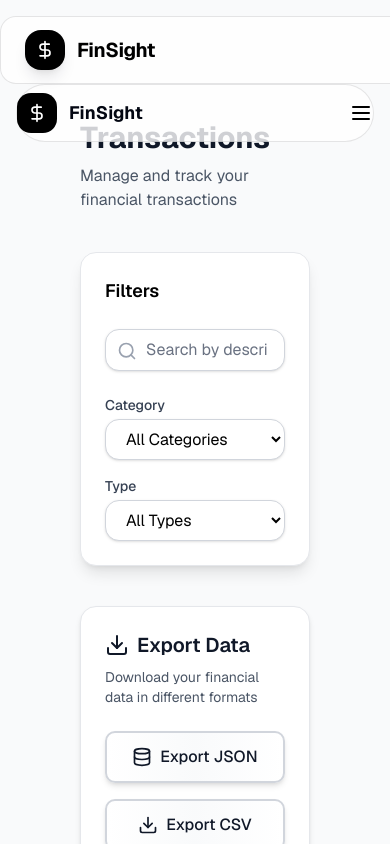
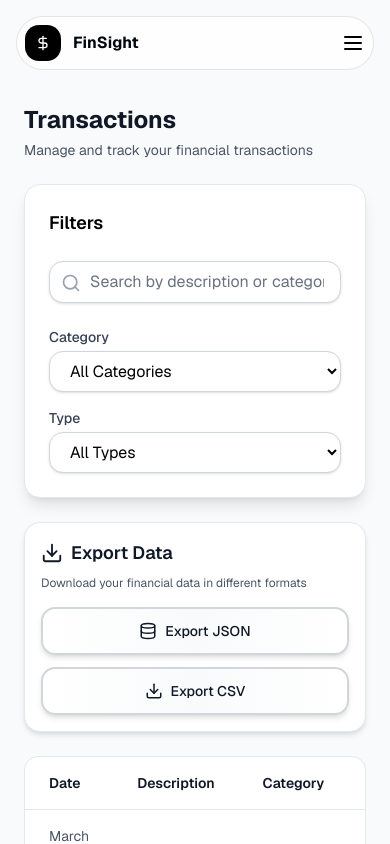
Before and after one commit to Hariprasath2030/FinSight, a Next.js app: page /transactions in a window 390 px wide. Shown: the top 844 px of the page. Built offline with nearby package versions, Linux system fonts and the light colour scheme.

Commit message:
Updated all the pages with responsive

```diff
--- a/app/analytics/page.tsx
+++ b/app/analytics/page.tsx
@@ -25,24 +25,34 @@ export default function AnalyticsPage() {
       initial={{ opacity: 0 }}
       animate={{ opacity: 1 }}
       transition={{ duration: 0.6 }}
-      className="relative space-y-10"
+      className="relative space-y-6 sm:space-y-8 lg:space-y-10"
     >
       <div>
-        <h1 className="text-3xl font-bold text-gray-900 dark:text-white">
+        <h1 className="text-2xl sm:text-3xl font-bold text-gray-900 dark:text-white">
           Analytics
         </h1>
-        <p className="mt-2 text-gray-600 dark:text-gray-400">
+        <p className="mt-1 sm:mt-2 text-sm sm:text-base text-gray-600 dark:text-gray-400">
           Comprehensive financial analysis and trends
         </p>
       </div>
-      <div className="grid grid-cols-1 gap-6 lg:grid-cols-2">
-        {loading ? <SkeletonChart /> : <IncomExpenseChart />}
-        {loading ? <SkeletonChart /> : <SavingsRateChart />}
+
+      <div className="grid grid-cols-1 gap-4 sm:gap-6 lg:grid-cols-2">
+        <div className="w-full overflow-hidden rounded-2xl">
+          {loading ? <SkeletonChart /> : <IncomExpenseChart />}
+        </div>
+
+        <div className="w-full overflow-hidden rounded-2xl">
+          {loading ? <SkeletonChart /> : <SavingsRateChart />}
+        </div>
       </div>
 
-      <div className="grid grid-cols-1 gap-6 lg:grid-cols-2">
-        {loading ? <SkeletonChart /> : <BalanceTrendChart />}
-        {loading ? <SkeletonChart /> : <SpendingCategoryChart />}
+      <div className="grid grid-cols-1 gap-4 sm:gap-6 lg:grid-cols-2">
+        <div className="w-full overflow-hidden rounded-2xl">
+          {loading ? <SkeletonChart /> : <BalanceTrendChart />}
+        </div>
+        <div className="w-full overflow-hidden rounded-2xl">
+          {loading ? <SkeletonChart /> : <SpendingCategoryChart />}
+        </div>
       </div>
     </MotionDiv>
   );
--- a/app/transactions/page.tsx
+++ b/app/transactions/page.tsx
@@ -85,21 +85,25 @@ export default function TransactionsPage() {
     <motion.div
       initial={{ opacity: 0 }}
       animate={{ opacity: 1 }}
-      className="relative space-y-10"
+      className="relative space-y-6 sm:space-y-8 lg:space-y-10"
     >
-      <div className="flex items-center justify-between">
+      <div className="flex flex-col gap-4 sm:flex-row sm:items-center sm:justify-between">
         <div>
-          <h1 className="text-3xl font-bold text-gray-900 dark:text-white">
+          <h1 className="text-2xl sm:text-3xl font-bold text-gray-900 dark:text-white">
             Transactions
           </h1>
-          <p className="mt-2 text-gray-600 dark:text-gray-400">
+          <p className="mt-1 sm:mt-2 text-sm sm:text-base text-gray-600 dark:text-gray-400">
             Manage and track your financial transactions
           </p>
         </div>
+
         {userRole === "admin" && (
           <button
             onClick={() => setIsModalOpen(true)}
-            className="px-4 py-4 gap-2
+            className="
+          w-full sm:w-auto
+          px-4 py-3 sm:py-4
+          gap-2
           group relative
           rounded-2xl
           border border-black/10 dark:border-white/10
@@ -107,15 +111,12 @@ export default function TransactionsPage() {
           backdrop-blur-2xl
           shadow-[0_8px_30px_rgba(0,0,0,0.08)]
           dark:shadow-[0_8px_30px_rgba(255,255,255,0.05)]
-      hover:scale-105
-      hover:shadow-[0_12px_40px_rgba(0,0,0,0.12)]
-      dark:hover:shadow-[0_12px_40px_rgba(255,255,255,0.08)]
+          hover:scale-[1.02]
           active:scale-95
           transition-all duration-300
           flex items-center justify-center
           overflow-hidden
         "
-            aria-label="Toggle theme"
           >
             <div
               className="
@@ -130,45 +131,84 @@ export default function TransactionsPage() {
             transition-transform duration-1000
           "
             />
-            <Plus size={20} />
-            Add Transaction
+            <Plus size={18} />
+            <span className="text-sm sm:text-base">Add Transaction</span>
           </button>
         )}
       </div>
 
       <TransactionFilters />
+
       <motion.div
         initial={{ opacity: 0, y: 20 }}
         animate={{ opacity: 1, y: 0 }}
         transition={{ delay: 0.2 }}
-        className="rounded-2xl border border-gray-200 bg-white p-6 shadow-md dark:border-gray-800 dark:bg-black"
+        className="
+      rounded-2xl
+      border border-gray-200 dark:border-gray-800
+      bg-white dark:bg-black
+      p-4 sm:p-6
+      shadow-md
+    "
       >
-        <h2 className="flex items-center gap-2 text-xl font-semibold text-gray-900 dark:text-white">
-          <Download size={24} /> Export Data
+        <h2 className="flex items-center gap-2 text-lg sm:text-xl font-semibold text-gray-900 dark:text-white">
+          <Download size={22} />
+          Export Data
         </h2>
-        <p className="mt-2 text-sm text-gray-600 dark:text-gray-400">
+
+        <p className="mt-2 text-xs sm:text-sm text-gray-600 dark:text-gray-400">
           Download your financial data in different formats
         </p>
 
-        <div className="mt-6 grid grid-cols-1 gap-4 sm:grid-cols-2">
+        <div className="mt-4 sm:mt-6 grid grid-cols-1 gap-3 sm:gap-4 sm:grid-cols-2">
           <button
             onClick={handleExportJSON}
-            className="flex items-center justify-center gap-2 rounded-lg border-2 border-gray-300 bg-gradient-to-r from-white via-gray-50 to-white px-6 py-3 font-medium text-gray-900 shadow-md transition-all duration-300 hover:scale-105 hover:shadow-xl dark:from-gray-950 dark:via-gray-950 dark:to-black dark:text-white dark:border-gray-700"
+            className="
+          w-full
+          flex items-center justify-center gap-2
+          rounded-xl
+          border-2 border-gray-300 dark:border-gray-700
+          px-4 py-3
+          text-sm sm:text-base
+          font-medium
+          text-gray-900 dark:text-white
+          bg-gradient-to-r from-white via-gray-50 to-white
+          dark:from-gray-950 dark:via-gray-950 dark:to-black
+          shadow-md
+          transition-all duration-300
+          hover:scale-[1.02]
+        "
           >
-            <Database size={20} />
+            <Database size={18} />
             Export JSON
           </button>
 
           <button
             onClick={handleExportCSV}
-            className="flex items-center justify-center gap-2 rounded-lg border-2 border-gray-300 bg-gradient-to-r from-white via-gray-50 to-white px-6 py-3 font-medium text-gray-900 shadow-md transition-all duration-300 hover:scale-105 hover:shadow-xl dark:from-gray-950 dark:via-gray-950 dark:to-black dark:text-white dark:border-gray-700"
+            className="
+          w-full
+          flex items-center justify-center gap-2
+          rounded-xl
+          border-2 border-gray-300 dark:border-gray-700
+          px-4 py-3
+          text-sm sm:text-base
+          font-medium
+          text-gray-900 dark:text-white
+          bg-gradient-to-r from-white via-gray-50 to-white
+          dark:from-gray-950 dark:via-gray-950 dark:to-black
+          shadow-md
+          transition-all duration-300
+          hover:scale-[1.02]
+        "
           >
-            <Download size={20} />
+            <Download size={18} />
             Export CSV
           </button>
         </div>
       </motion.div>
+
       {loading ? <SkeletonTable /> : <TransactionTable onEdit={handleEdit} />}
+
       <TransactionModal
         isOpen={isModalOpen}
         onClose={handleCloseModal}
--- a/components/common/Toast.tsx
+++ b/components/common/Toast.tsx
@@ -51,7 +51,18 @@ export function Toast() {
   };
 
   return (
-    <div className="fixed bottom-6 left-1/2 -translate-x-1/2 z-50 pointer-events-none">
+    <div
+      className="
+      fixed
+      bottom-4 sm:bottom-6
+      left-1/2 -translate-x-1/2
+      z-50
+      pointer-events-none
+      w-full
+      px-4 sm:px-0
+      flex justify-center
+    "
+    >
       <AnimatePresence>
         {toasts.map((toast, index) => (
           <motion.div
@@ -59,30 +70,53 @@ export function Toast() {
             initial={{ opacity: 0, y: 40, scale: 0.95 }}
             animate={{
               opacity: 1,
-              y: -(index * 80),
+              y: -(index * 72),
               scale: 1,
             }}
             exit={{ opacity: 0, y: 40, scale: 0.95 }}
-            transition={{ type: "spring", stiffness: 300, damping: 30 }}
-            className="pointer-events-auto mb-3"
+            transition={{
+              type: "spring",
+              stiffness: 300,
+              damping: 30,
+            }}
+            className="pointer-events-auto mb-3 w-full max-w-sm sm:max-w-md"
           >
             <div
               className={`
-                px-6 py-4 rounded-2xl backdrop-blur-xl
-                bg-white/80 dark:bg-black/60
-                shadow-xl dark:shadow-2xl
-                flex items-center gap-4
-                max-w-md
-                ${getBackgroundStyle(toast.type)}
-              `}
+              w-full
+              px-4 sm:px-6
+              py-3 sm:py-4
+              rounded-2xl
+              backdrop-blur-xl
+              bg-white/80 dark:bg-black/60
+              shadow-xl dark:shadow-2xl
+              flex items-center gap-3 sm:gap-4
+              ${getBackgroundStyle(toast.type)}
+            `}
             >
               <div className="flex-shrink-0">{getIcon(toast.type)}</div>
-              <p className="flex-1 text-sm font-medium text-gray-800 dark:text-gray-100">
+
+              <p
+                className="
+                flex-1
+                text-xs sm:text-sm
+                font-medium
+                text-gray-800 dark:text-gray-100
+                break-words
+              "
+              >
                 {toast.message}
               </p>
+
               <button
                 onClick={() => removeToast(toast.id)}
-                className="flex-shrink-0 text-gray-400 hover:text-gray-600 dark:hover:text-gray-300 transition-colors"
+                className="
+                flex-shrink-0
+                text-gray-400
+                hover:text-gray-600
+                dark:hover:text-gray-300
+                transition-colors
+              "
               >
                 <X className="w-4 h-4" />
               </button>
--- a/components/layout/FinSightNavbar.tsx
+++ b/components/layout/FinSightNavbar.tsx
@@ -99,6 +99,7 @@ export function FinSightNavbar() {
           group relative
           flex items-center gap-3
           px-4 py-2.5
+          w-full
           rounded-2xl
           border border-black/10 dark:border-white/10
           bg-white/70 dark:bg-white/[0.05]
@@ -114,6 +115,7 @@ export function FinSightNavbar() {
           <div
             className="
             absolute inset-0
+            w-full
             bg-gradient-to-r
             from-transparent
             via-black/5
@@ -126,21 +128,19 @@ export function FinSightNavbar() {
           />
 
           {activeRole && (
-            <>
-              <activeRole.icon
-                className={`relative z-10 w-4 h-4 ${activeRole.color}`}
-              />
+            <div className="relative z-10 flex w-full items-center justify-center gap-2">
+              <activeRole.icon className={`w-4 h-4 ${activeRole.color}`} />
 
-              <span className="relative z-10 font-medium text-sm text-black dark:text-white">
+              <span className="font-medium text-sm text-black dark:text-white">
                 {activeRole.label}
               </span>
 
               <ChevronDown
-                className={`relative z-10 w-4 h-4 text-gray-500 transition-transform duration-300 ${
+                className={`w-4 h-4 text-gray-500 transition-transform duration-300 ${
                   isOpen ? "rotate-180" : ""
                 }`}
               />
-            </>
+            </div>
           )}
         </button>
 
@@ -152,8 +152,8 @@ export function FinSightNavbar() {
               exit={{ opacity: 0, y: -8, scale: 0.95 }}
               transition={{ duration: 0.25 }}
               className="
-              absolute right-0 mt-3 w-44
-              rounded-2xl
+              absolute right-0 mt-3
+              rounded-2xl w-full
               border border-black/10 dark:border-white/10
               bg-white/90 dark:bg-black/80
               backdrop-blur-2xl
@@ -201,7 +201,8 @@ export function FinSightNavbar() {
     );
   }
   return (
-    <div className="relative w-full">
+    <div className="fixed top-4 z-50 w-full px-4">
+      <div className="hidden lg:block">
         <Navbar className="fixed top-4 z-50">
           <NavBody className="border border-black/10 dark:border-white/10 bg-white/80 dark:bg-black/70 backdrop-blur-2xl rounded-2xl shadow-[0_10px_40px_rgba(0,0,0,0.08)] dark:shadow-[0_10px_40px_rgba(255,255,255,0.04)] px-6 flex items-center justify-between gap-4">
             <div className="flex items-center gap-3">
@@ -214,141 +215,12 @@ export function FinSightNavbar() {
             </div>
 
             <div className="hidden md:flex items-center gap-6">
-            <NavItems items={navItems} className="text-black dark:text-white" />
+              <NavItems
+                items={navItems}
+                className="text-black dark:text-white"
+              />
             </div>
             <div className="flex items-center gap-3">
-            <RoleSwitcher
-              userRole={userRole}
-              handleRoleSwitch={handleRoleSwitch}
-            />
-
-            <button
-              onClick={() =>
-                setTheme(resolvedTheme === "light" ? "dark" : "light")
-              }
-              className="
-      group relative
-      h-10 w-10
-      rounded-2xl
-      border border-black/10 dark:border-white/10
-      bg-white/70 dark:bg-white/[0.05]
-      backdrop-blur-2xl
-      shadow-[0_8px_30px_rgba(0,0,0,0.08)]
-      dark:shadow-[0_8px_30px_rgba(255,255,255,0.05)]
-      hover:scale-105
-      hover:shadow-[0_12px_40px_rgba(0,0,0,0.12)]
-      dark:hover:shadow-[0_12px_40px_rgba(255,255,255,0.08)]
-      active:scale-95
-      transition-all duration-300
-      flex items-center justify-center
-      overflow-hidden
-    "
-              aria-label="Toggle theme"
-            >
-              <div
-                className="
-        absolute inset-0
-        bg-gradient-to-r
-        from-transparent
-        via-white/20
-        dark:via-white/10
-        to-transparent
-        -translate-x-full
-        group-hover:translate-x-full
-        transition-transform duration-1000
-      "
-              />
-
-              <div className="relative z-10 transition-transform duration-300 group-hover:rotate-12">
-                {resolvedTheme === "light" ? (
-                  <Moon className="w-4 h-4 text-slate-700" />
-                ) : (
-                  <Sun className="w-4 h-4 text-yellow-400 drop-shadow-md" />
-                )}
-              </div>
-            </button>
-
-            <button
-              disabled={isLoggingOut}
-              onClick={handleLogout}
-              className="
-                  group relative overflow-hidden
-                  flex items-center gap-2
-                  px-5 py-3
-                  rounded-2xl
-                  border border-black/10 dark:border-white/10
-                  bg-white text-black
-                  dark:bg-white/10 dark:text-white
-                  backdrop-blur-2xl
-                  shadow-[0_10px_30px_rgba(0,0,0,0.08)]
-                  dark:shadow-[0_10px_30px_rgba(255,255,255,0.05)]
-                  hover:scale-105
-                  hover:shadow-[0_14px_40px_rgba(0,0,0,0.12)]
-                  dark:hover:shadow-[0_14px_40px_rgba(255,255,255,0.08)]
-                  active:scale-95
-                  transition-all duration-300
-                "
-              aria-label="Open login"
-            >
-              {/* Shine effect */}
-              <div
-                className="
-                    absolute inset-0
-                    bg-gradient-to-r
-                    from-transparent
-                    via-black/5
-                    dark:via-white/10
-                    to-transparent
-                    -translate-x-full
-                    group-hover:translate-x-full
-                    transition-transform duration-1000
-                  "
-              />
-
-              <LogOutIcon className="relative z-10 w-4 h-4 transition-transform duration-300 group-hover:translate-x-0.5" />
-              <span className="relative z-10 font-medium tracking-wide">
-                {isLoggingOut ? "Signing out..." : "Logout"}
-              </span>
-            </button>
-          </div>
-        </NavBody>
-
-        {/* Mobile Navbar */}
-        <MobileNav className="border border-black/10 dark:border-white/10 bg-white/80 dark:bg-black/80 backdrop-blur-2xl rounded-2xl shadow-lg">
-          <MobileNavHeader>
-            <div className="flex items-center gap-3">
-              <div className="flex h-10 w-10 items-center justify-center rounded-xl bg-black text-white dark:bg-white dark:text-black">
-                <DollarSign className="w-5 h-5" />
-              </div>
-              <span className="text-lg font-bold">FinSight</span>
-            </div>
-            <MobileNavToggle
-              isOpen={isMobileMenuOpen}
-              onClick={() => setIsMobileMenuOpen(!isMobileMenuOpen)}
-            />
-          </MobileNavHeader>
-
-          <MobileNavMenu
-            isOpen={isMobileMenuOpen}
-            onClose={() => setIsMobileMenuOpen(false)}
-            className="mt-4 rounded-2xl border border-black/10 dark:border-white/10 bg-white dark:bg-black shadow-2xl p-5"
-          >
-            {navItems.map((item, idx) => {
-              const Icon = item.icon;
-              return (
-                <Link
-                  key={idx}
-                  href={item.href}
-                  onClick={() => setIsMobileMenuOpen(false)}
-                  className="flex items-center gap-2 py-3 text-black dark:text-white border-b border-black/5 dark:border-white/5 hover:opacity-70 transition-all duration-300"
-                >
-                  {Icon && <Icon size={18} />}
-                  {item.name}
-                </Link>
-              );
-            })}
-
-            <div className="mt-5 flex flex-col gap-3">
               <RoleSwitcher
                 userRole={userRole}
                 handleRoleSwitch={handleRoleSwitch}
@@ -442,9 +314,136 @@ export function FinSightNavbar() {
                 </span>
               </button>
             </div>
+          </NavBody>
+        </Navbar>
+      </div>
+
+      {/* Mobile */}
+      <div className="lg:hidden">
+        <MobileNav
+          className="
+    w-full
+    rounded-2xl
+    border border-black/10 dark:border-white/10
+    bg-white/80 dark:bg-black/80
+    backdrop-blur-2xl
+    shadow-lg
+    px-3 sm:px-4
+    py-2
+  "
+        >
+          <MobileNavHeader className="px-2 sm:px-4">
+            <div className="flex items-center gap-3">
+              <div className="flex h-9 w-9 sm:h-10 sm:w-10 items-center justify-center rounded-xl bg-black text-white dark:bg-white dark:text-black">
+                <DollarSign className="w-4 h-4 sm:w-5 sm:h-5" />
+              </div>
+
+              <span className="text-base sm:text-lg font-bold">FinSight</span>
+            </div>
+
+            <MobileNavToggle
+              isOpen={isMobileMenuOpen}
+              onClick={() => setIsMobileMenuOpen(!isMobileMenuOpen)}
+            />
+          </MobileNavHeader>
+
+          <MobileNavMenu
+            isOpen={isMobileMenuOpen}
+            onClose={() => setIsMobileMenuOpen(false)}
+            className="
+      mt-3
+      rounded-2xl
+      border border-black/10 dark:border-white/10
+      bg-white dark:bg-black
+      shadow-2xl
+      p-4 sm:p-5
+    "
+          >
+            {navItems.map((item, idx) => {
+              const Icon = item.icon;
+
+              return (
+                <Link
+                  key={idx}
+                  href={item.href}
+                  onClick={() => setIsMobileMenuOpen(false)}
+                  className="
+            flex items-center gap-3
+            py-3
+            text-sm sm:text-base
+            text-black dark:text-white
+            border-b border-black/5 dark:border-white/5
+            hover:opacity-70
+            transition-all duration-300
+          "
+                >
+                  {Icon && <Icon size={18} />}
+                  {item.name}
+                </Link>
+              );
+            })}
+
+            <div className="mt-4 flex flex-col gap-3 w-full">
+              <RoleSwitcher
+                userRole={userRole}
+                handleRoleSwitch={handleRoleSwitch}
+              />
+
+              <button
+                onClick={() =>
+                  setTheme(resolvedTheme === "light" ? "dark" : "light")
+                }
+                className="
+          w-full
+          h-11
+          rounded-2xl
+          border border-black/10 dark:border-white/10
+          bg-white/70 dark:bg-white/[0.05]
+          backdrop-blur-2xl
+          shadow-[0_8px_30px_rgba(0,0,0,0.08)]
+          transition-all duration-300
+          flex items-center justify-center gap-2
+          hover:scale-[1.02]
+        "
+              >
+                {resolvedTheme === "light" ? (
+                  <>
+                    <Moon className="w-4 h-4 text-slate-700" />
+                    <span className="text-sm">Dark Mode</span>
+                  </>
+                ) : (
+                  <>
+                    <Sun className="w-4 h-4 text-yellow-400" />
+                    <span className="text-sm">Light Mode</span>
+                  </>
+                )}
+              </button>
+              <button
+                disabled={isLoggingOut}
+                onClick={handleLogout}
+                className="
+          w-full
+          flex items-center justify-center gap-2
+          px-4 py-3
+          rounded-2xl
+          border border-black/10 dark:border-white/10
+          bg-white text-black
+          dark:bg-white/10 dark:text-white
+          backdrop-blur-2xl
+          shadow-[0_10px_30px_rgba(0,0,0,0.08)]
+          transition-all duration-300
+          hover:scale-[1.02]
+        "
+              >
+                <LogOutIcon className="w-4 h-4" />
+                <span className="font-medium tracking-wide text-sm sm:text-base">
+                  {isLoggingOut ? "Signing out..." : "Logout"}
+                </span>
+              </button>
+            </div>
           </MobileNavMenu>
         </MobileNav>
-      </Navbar>
+      </div>
     </div>
   );
 }
--- a/components/layout/LayoutProvider.tsx
+++ b/components/layout/LayoutProvider.tsx
@@ -25,16 +25,34 @@ export function LayoutProvider({ children }: { children: React.ReactNode }) {
         <>
           <FinSightNavbar />
 
-          <main className="flex-1 mx-20 py-10 mt-20">{children}</main>
+          <main
+            className="
+              flex-1
+              w-full
+              px-6
+              sm:px-6
+              md:px-8
+              lg:px-12
+              xl:px-20
+              py-6
+              sm:py-8
+              md:py-10
+              mt-20
+              sm:mt-24
+            "
+          >
+            {children}
+          </main>
 
           <footer
             className="
               border-t border-black/5 dark:border-white/10
               bg-white/60 dark:bg-white/[0.03]
               backdrop-blur-2xl
-    py-5
+              py-4 sm:py-5
+              px-4
               text-center
-    text-sm
+              text-xs sm:text-sm
               font-medium
               tracking-wide
               text-gray-500 dark:text-gray-400
@@ -44,7 +62,7 @@ export function LayoutProvider({ children }: { children: React.ReactNode }) {
           </footer>
         </>
       ) : (
-        <main className="p-0 flex-1">{children}</main>
+        <main className="flex-1 w-full">{children}</main>
       )}
     </div>
   );
--- a/components/ui/resizable-navbar.tsx
+++ b/components/ui/resizable-navbar.tsx
@@ -160,7 +160,7 @@ export const MobileNav = ({ children, className, visible }: MobileNavProps) => {
         boxShadow: visible
           ? "0 0 24px rgba(34, 42, 53, 0.06), 0 1px 1px rgba(0, 0, 0, 0.05), 0 0 0 1px rgba(34, 42, 53, 0.04), 0 0 4px rgba(34, 42, 53, 0.08), 0 16px 68px rgba(47, 48, 55, 0.05), 0 1px 0 rgba(255, 255, 255, 0.1) inset"
           : "none",
-        width: visible ? "90%" : "100%",
+        width: visible ? "100%" : "100%",
         paddingRight: visible ? "12px" : "0px",
         paddingLeft: visible ? "12px" : "0px",
         borderRadius: visible ? "4px" : "2rem",
```
Also changed, not shown: components/insights/InsightsModule.tsx (+32 -24 lines), components/landing/LoginForm.tsx (+3 -12 lines). Lines whose indentation alone changed are shown as unchanged.
